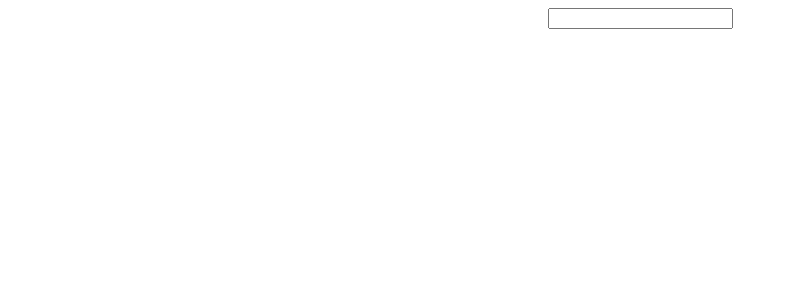
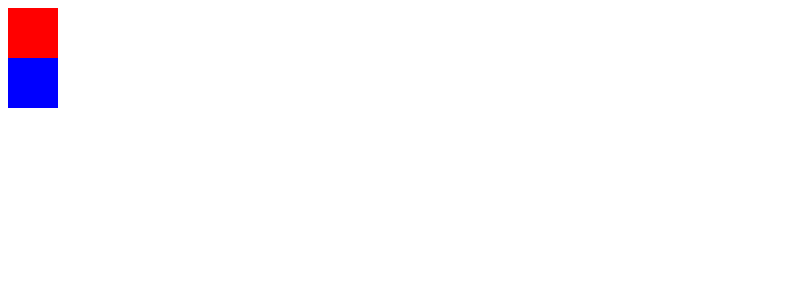
Before and after one commit to CasimirColas/Hakaton, a React (Create React App) app in the folder hakaton/: page / in a window 1280 px wide. Shown: the top 300 px of the page, without its empty margins (0-788 px from the left). Built offline with nearby package versions, Linux system fonts and the light colour scheme.

Commit message:
create branch

```diff
--- a/hakaton/src/App.js
+++ b/hakaton/src/App.js
@@ -1,5 +1,5 @@
 import './App.css';
-import {useEffect,useState} from 'react';
+import { useEffect, useState } from 'react';
 import MonCard from "./components/MonCard/MonCard"
 import RegCard from "./components/RegCard/RegCard"
 
@@ -9,10 +9,9 @@ function App() {
     setSearch(value)
   }
   return (
-    <div className="App">
-      <input type="search" onChange={(e)=>textChange(e.target.value)}/>
-      <p>{search}</p>
-    </div>
+
+    <div><RegCard /></div>
+
   );
 }
 
--- a/hakaton/src/components/MonCard/MonCard.jsx
+++ b/hakaton/src/components/MonCard/MonCard.jsx
@@ -0,0 +1,13 @@
+import React from 'react';
+import "./moncard.css";
+
+function MonCard() {
+
+    return (
+        <div>
+
+        </div>
+    );
+};
+
+export default MonCard;
--- a/hakaton/src/components/RegCard/RegCard.jsx
+++ b/hakaton/src/components/RegCard/RegCard.jsx
@@ -0,0 +1,50 @@
+import React from 'react';
+import "./regcard.css";
+
+function RegCard() {
+
+    const data =
+    {
+        "Region": [
+            {
+                "id": 1,
+                "name": "GrandEst",
+                "url": "http://images.innoveduc.fr/php_parcours/cp2/chocolate.png",
+                "desc": "Le Lorem Ipsum est simplement du faux texte employé dans la composition et la mise en page avant impression."
+            },
+            {
+                "id": 2,
+                "name": "IleDeFrance",
+                "url": "http://images.innoveduc.fr/php_parcours/cp2/chocolate.png",
+                "des": "Le Lorem Ipsum est simplement du faux texte employé dans la composition et la mise en page avant impression."
+            }
+        ]
+    }
+
+
+    function buttonMenu() {
+        console.log('clic Vers menu')
+        return {
+
+        };
+    }
+
+    function buttonMonCard() {
+        console.log('clic Vers monuments')
+        return {
+
+        };
+    }
+
+    return (
+        <div className='regCard' >
+
+            <div className="buttonMenu" onClick={buttonMenu}></div>
+
+            <div className="buttonMonCard" onClick={buttonMonCard}></div>
+
+        </div >
+    );
+};
+
+export default RegCard;
--- /dev/null
+++ b/hakaton/src/components/RegCard/regcard.css
@@ -0,0 +1,16 @@
+.regCard {
+    position: absolute;
+}
+
+
+.buttonMenu {
+    width: 50px;
+    height: 50px;
+    background-color: red;
+}
+
+.buttonMonCard {
+    width: 50px;
+    height: 50px;
+    background-color: blue;
+}
```
Also changed, not shown: hakaton/src/components/MonCard/moncard.css (added).
